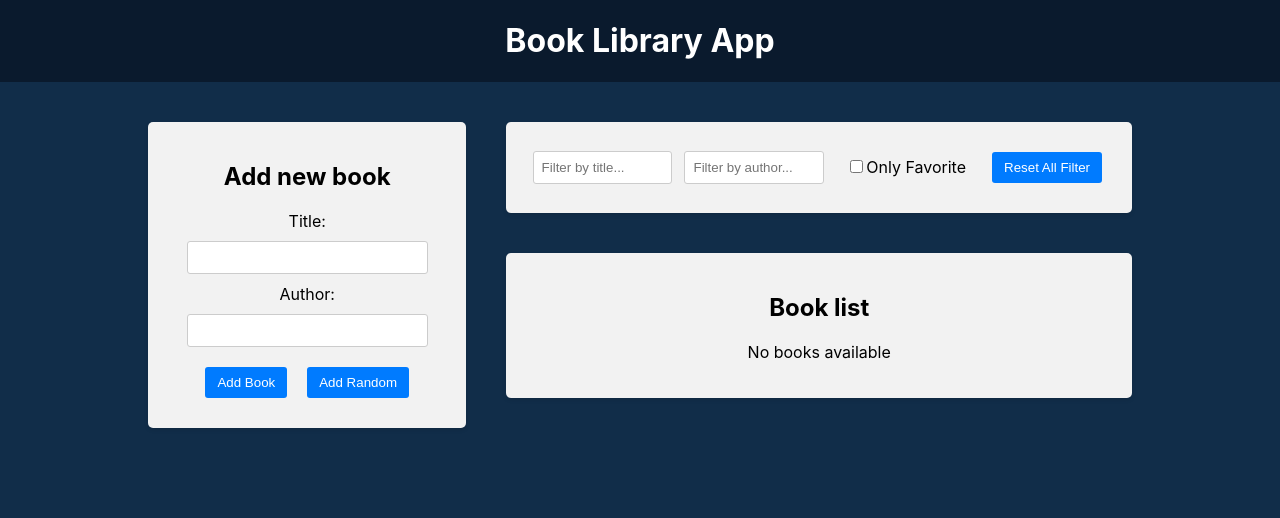
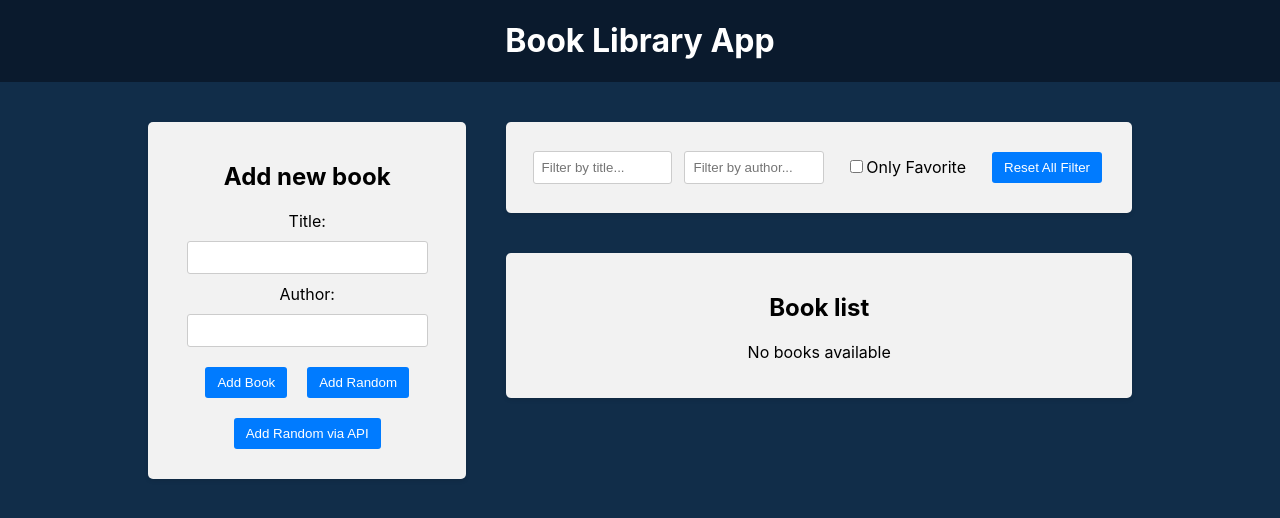
Before and after one commit to LiXo1337/Book-App-with-help-React-and-Redux, a React (Create React App) app in the folder frontend/: page / in a window 1280 px wide. Shown: the top 518 px of the page. Built offline with nearby package versions, Linux system fonts and the light colour scheme.

Commit message:
add random book via API

```diff
--- a/frontend/package.json
+++ b/frontend/package.json
@@ -7,6 +7,7 @@
     "@testing-library/jest-dom": "^5.17.0",
     "@testing-library/react": "^13.4.0",
     "@testing-library/user-event": "^13.5.0",
+    "axios": "^1.6.2",
     "react": "^18.2.0",
     "react-dom": "^18.2.0",
     "react-icons": "^4.12.0",
--- a/frontend/src/components/BookFrom/BookForm.jsx
+++ b/frontend/src/components/BookFrom/BookForm.jsx
@@ -1,5 +1,6 @@
 import { useState } from "react";
 import { useDispatch } from "react-redux";
+import axios from "axios";
 import { addBook } from "../../redux/slices/bookSlice";
 import bookData from "../../data/book.json";
 import "./BookForm.css";
@@ -16,6 +17,17 @@
     const randomBookWithId = createBookWithId(randomBook);
 
     dispatch(addBook(randomBookWithId));
+  };
+
+  const handleAddRandomBookViaAPI = async () => {
+    try {
+      const res = await axios.get("http://localhost:4000/random-book");
+      if (res?.data?.title && res?.data?.author) {
+        dispatch(addBook(createBookWithId(res.data)));
+      }
+    } catch (error) {
+      console.log(`Error fetching random book`, error);
+    }
   };
 
   const handleSubmit = (e) => {
@@ -54,6 +66,9 @@
         <button type="button" onClick={() => handleAddRandomBook()}>
           Add Random
         </button>
+        <button type="button" onClick={handleAddRandomBookViaAPI}>
+          Add Random via API
+        </button>
       </form>
     </div>
   );
--- a/frontend/src/components/Filter/Filter.jsx
+++ b/frontend/src/components/Filter/Filter.jsx
@@ -56,7 +56,7 @@
             <input
               type="checkbox"
               checked={onlyFavoriteFilter}
-              onClick={handleOnlyFavoriteFilter}
+              onChange={handleOnlyFavoriteFilter}
             />
             Only Favorite
           </label>
```
Also changed, not shown: 1 other file (tests, documents, lock files or other folders).
